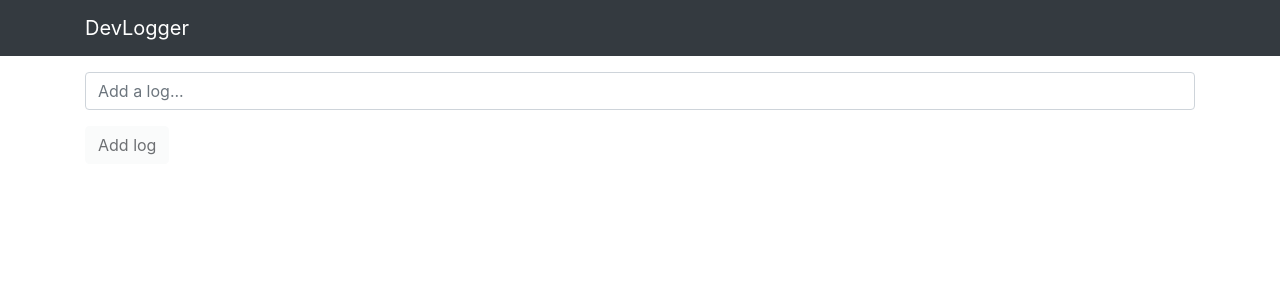
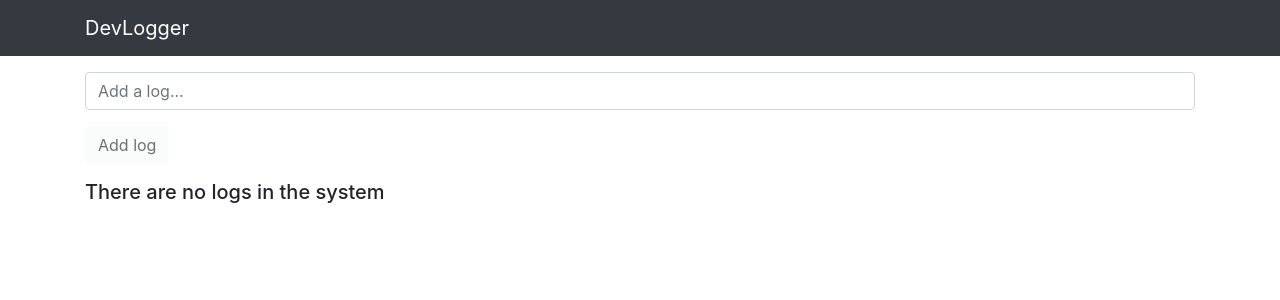
Before and after one commit to jinesh701/devlogger, an Angular app: page / in a window 1280 px wide. Shown: the top 300 px of the page. Built offline with nearby package versions, Linux system fonts and the light colour scheme.

Commit message:
added ngIf for no logs and if the logs are loading

```diff
--- a/src/app/components/logs/logs.component.html
+++ b/src/app/components/logs/logs.component.html
@@ -1,7 +1,15 @@
-<ul class="list-group">
-  <li *ngFor="let log of logs" class="list-group-item d-flex justify-content-between align-items-center">
+<ul class="list-group" *ngIf="loaded && logs.length > 0">
+  <li *ngFor="let log of logs" [class.list-group-item-secondary]="selectedLog === log" class="list-group-item d-flex justify-content-between align-items-center">
     <a (click)="onSelect(log)" href="#">{{ log.text }}</a>
     <span class="log-date">{{ log.date | date: 'short' }}</span>
     <i (click)="onDelete(log)" class="fa fa-remove"></i>
   </li>
 </ul>
+
+<div *ngIf="loaded && logs.length == 0">
+  <h5>There are no logs in the system</h5>
+</div>
+
+<div *ngIf="!loaded">
+  <h5>Loading...</h5>
+</div>
```
